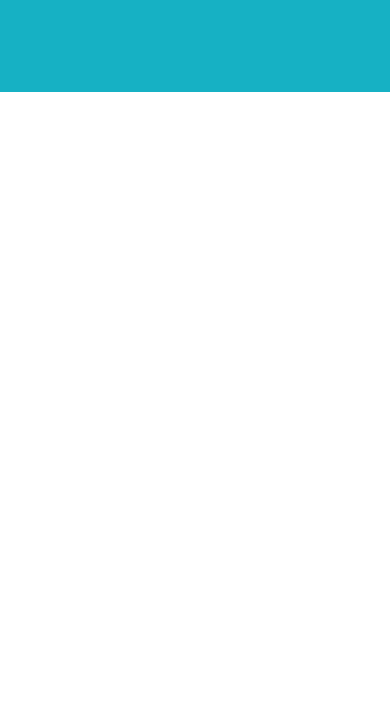
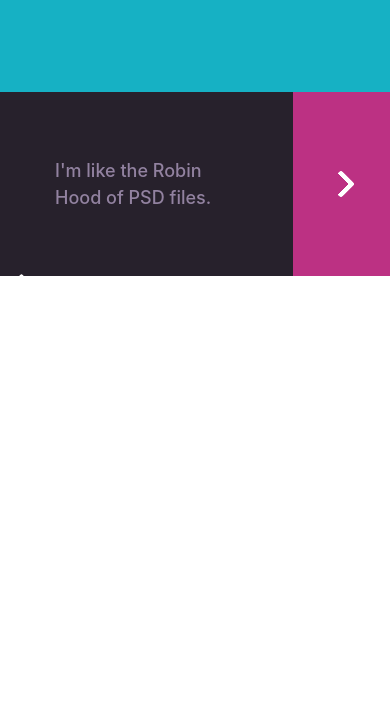
Before and after one commit to andrjuxa201185/iPartner-test-Responsive_PSD-, a plain HTML site: page index.html in a window 390 px wide. Shown: the part 374-1100 px from the top of the page. After the commit the page ends 844 px from the top, so only its background shows below. Drawn offline with Linux system fonts and the light colour scheme.

Commit message:
add text-box

```diff
--- a/index.html
+++ b/index.html
@@ -57,8 +57,27 @@
         </section>
     </header>
 
-    <main style="height: 1000px">
+    <main>
+        <section class="text-box container-fluid">
+            <div class="row">
+                <div class="col-9 text-box-text">
+                    <p>I'm like the Robin Hood of PSD files.</p>
+                </div>
+                <a href="#" class="col-3 wrapper-arrow d-flex justify-content-center align-items-center">
+                    <div class="arrow-r"></div>
+                </a>
+            </div>
+        </section>
 
+        <section class="row-images container-fluid">
+            <div class="row">
+                <div class="col-md-4">
+                    <div class="arrow-r"></div>
+                </div>
+                <div class="col-md-4 img"></div>
+                <div class="col-md-4 img"></div>
+            </div>
+        </section>
     </main>
 
     <script>
--- a/style/style.css
+++ b/style/style.css
@@ -1,13 +1,35 @@
 header{
     height: 100vh;
 }
-.arrow-r{
+/* .arrow-r{
+    width: 18px;
+    height: 18px;
+}
+.arrow-r div{
     border-right: solid 5px white;
     border-bottom: solid 5px white;
     border-radius: 2px;
     transform: rotate(-45deg);
+    width: 100%;
+    height: 100%;
+} */
+
+.arrow-r{
+    position: relative;
     width: 18px;
     height: 18px;
+}
+.arrow-r::after{
+    content: "";
+    position: absolute;
+    top: 0;
+    left: 0;
+    width: 100%;
+    height: 100%;
+    border-right: solid 5px white;
+    border-bottom: solid 5px white;
+    border-radius: 3px;
+    transform: rotate(-45deg);
 }
 
 /* NAVBAR */
@@ -108,6 +130,14 @@ header{
     .wrapper-title h2{
         font-size: 45px;
     }
+    .arrow-r{
+        width: 16px;
+        height: 16px;
+    }
+    .arrow-r::after{
+        border-right: solid 4px white;
+        border-bottom: solid 4px white;
+    }
 }
 @media (max-width: 640px){
     .wrapper-title{
@@ -127,10 +157,12 @@ header{
         height: auto;
     }
     .arrow-r{
+        width: 13px;
+        height: 13px;
+    }
+    .arrow-r::after{
         border-right: solid 4px white;
         border-bottom: solid 4px white;
-        width: 13px;
-        height: 13px;
     }
 }
 @media (max-width: 320px) {
@@ -148,9 +180,78 @@ header{
         font-size: 14px;
     }
     .arrow-r{
+        width: 6px;
+        height: 6px;
+    }
+    .arrow-r::after{
+        border-right: solid 2px white;
+        border-bottom: solid 2px white;
+        border-radius: 1px;
+    }
+}
+
+/* TEXT-BOX*/
+.text-box-text{
+    padding: 110px 90px;
+    background-color: #27212c;
+}
+.text-box-text p{
+    color: #9282a0;
+    font-weight: 500;
+    font-size: 32px;
+    margin-bottom: 0;
+}
+.text-box .wrapper-arrow{
+    background-color: #bc3183;
+}
+.text-box .wrapper-arrow .arrow-r{
+    width: 27px;
+    height: 27px;
+}
+.text-box .wrapper-arrow .arrow-r::after{
+    border-right: solid 7px white;
+    border-bottom: solid 7px white;
+}
+@media (max-width: 980px) {
+    .text-box-text{
+        padding: 100px 85px;
+    }
+    .text-box-text p{
+        font-weight: 500;
+        font-size: 30px;
+    }
+}
+@media (max-width: 640px) {
+    .text-box-text{
+        padding: 65px 55px;
+    }
+    .text-box-text p{
+        font-size: 18px;
+    }
+    .text-box .wrapper-arrow .arrow-r{
+        width: 20px;
+        height: 20px;
+    }
+    .text-box .wrapper-arrow .arrow-r::after{
+        border-right: solid 5px white;
+        border-bottom: solid 5px white;
+    }
+}
+@media (max-width: 320px) {
+    .text-box-text{
+        padding: 30px 25px;
+    }
+    .text-box-text p{
+        font-size: 10px;
+    }
+    .text-box .wrapper-arrow .arrow-r{
+        width: 12px;
+        height: 12px;
+    }
+    .text-box .wrapper-arrow .arrow-r::after{
         border-right: solid 3px white;
         border-bottom: solid 3px white;
-        width: 8px;
-        height: 8px;
     }
 }
+
+/* FOTO */
```
Also changed, not shown: 1 other file.
